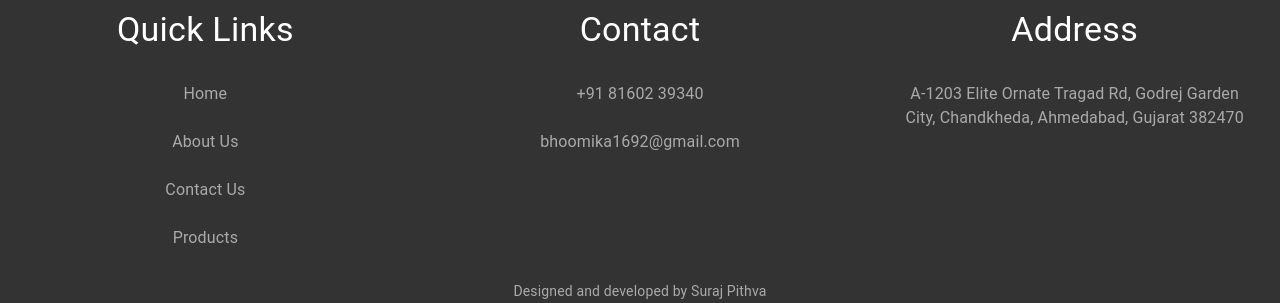
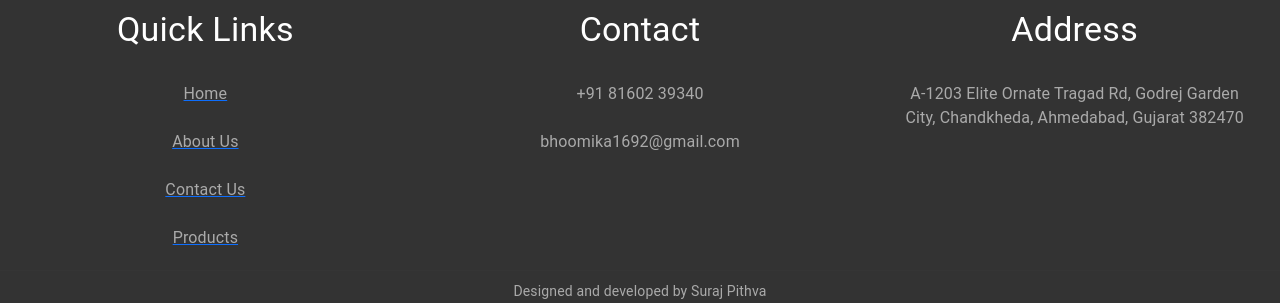
Before and after one commit to surajpithva/try-demo, a React (Create React App) app: page / in a window 1280 px wide. Shown: the part 2339-2642 px from the top of the page. Built offline with nearby package versions, Linux system fonts and the light colour scheme; the HTML template or start-up script is replaced by a standard one.

Commit message:
Feat : Design Changes

```diff
--- a/src/components/footer/footer.jsx
+++ b/src/components/footer/footer.jsx
@@ -1,45 +1,92 @@
-import React from 'react';
-import { Box, Grid, Typography, List, ListItem, ListItemText, Divider } from '@mui/material';
-import { Email, Phone, Home } from '@mui/icons-material';
-import './footer.css';
+import React from "react";
+import {
+  Box,
+  Grid,
+  Typography,
+  List,
+  ListItem,
+  ListItemText,
+  Divider,
+} from "@mui/material";
+import { Email, Phone, Home } from "@mui/icons-material";
+import "./footer.css";
+import { Link } from "react-router-dom";
 
 const Footer = () => {
   return (
     <Box component="footer" className="footer mt-3">
-      <Grid container spacing={3} justifyContent="center" className="footer-grid">
+      <Grid
+        container
+        spacing={3}
+        justifyContent="center"
+        className="footer-grid"
+      >
         <Grid item xs={12} sm={4} className="footer-column">
-          <Typography variant="h4" gutterBottom>Quick Links</Typography>
+          <Typography variant="h4" gutterBottom>
+            Quick Links
+          </Typography>
           <List className="footer-list">
-            <ListItem><ListItemText primary="Home" className='text-center' /></ListItem>
-            <ListItem><ListItemText primary="About Us" className='text-center' /></ListItem>
-            <ListItem><ListItemText primary="Contact Us" className='text-center' /></ListItem>
-            <ListItem><ListItemText primary="Products" className='text-center' /></ListItem>
+            <Link to="/">
+              <ListItem>
+                <ListItemText primary="Home" className="text-center" />
+              </ListItem>
+            </Link>
+            <Link to="/aboutus">
+              <ListItem>
+                <ListItemText primary="About Us" className="text-center" />
+              </ListItem>
+            </Link>
+            <Link to="/contactus">
+              <ListItem>
+                <ListItemText primary="Contact Us" className="text-center" />
+              </ListItem>
+            </Link>
+            <Link to="/products">
+              <ListItem>
+                <ListItemText primary="Products" className="text-center" />
+              </ListItem>
+            </Link>
           </List>
         </Grid>
         <Grid item xs={12} sm={4} className="footer-column">
-          <Typography variant="h4"  gutterBottom>Contact</Typography>
+          <Typography variant="h4" gutterBottom>
+            Contact
+          </Typography>
           <List className="footer-list">
             <ListItem>
-              <ListItemText className='mx-2 text-center' primary="+91 81602 39340" />
+              <ListItemText
+                className="mx-2 text-center"
+                primary="+91 81602 39340"
+              />
             </ListItem>
             <ListItem>
-              <ListItemText className='mx-2 text-center ' primary="bhoomika1692@gmail.com" />
+              <ListItemText
+                className="mx-2 text-center "
+                primary="bhoomika1692@gmail.com"
+              />
             </ListItem>
           </List>
         </Grid>
         <Grid item xs={12} sm={4} className="footer-column">
-          <Typography variant="h4"  gutterBottom>Address</Typography>
+          <Typography variant="h4" gutterBottom>
+            Address
+          </Typography>
           <List className="footer-list">
             <ListItem>
-              <ListItemText className='mx-2 text-center' primary="A-1203 Elite Ornate
-Tragad Rd, Godrej Garden City, Chandkheda, Ahmedabad, Gujarat 382470" />
+              <ListItemText
+                className="mx-2 text-center"
+                primary="A-1203 Elite Ornate
+Tragad Rd, Godrej Garden City, Chandkheda, Ahmedabad, Gujarat 382470"
+              />
             </ListItem>
           </List>
         </Grid>
       </Grid>
       <Divider className="footer-divider" />
       <Box textAlign="center" className="footer-bottom">
-        <Typography variant="body2">Designed and developed by Suraj Pithva</Typography>
+        <Typography variant="body2">
+          Designed and developed by Suraj Pithva
+        </Typography>
         <Typography variant="body2">&copy; 2024 All rights reserved</Typography>
       </Box>
     </Box>
```
Also changed, not shown: src/pages/contact-us/contact.jsx (+1 -7 lines).
